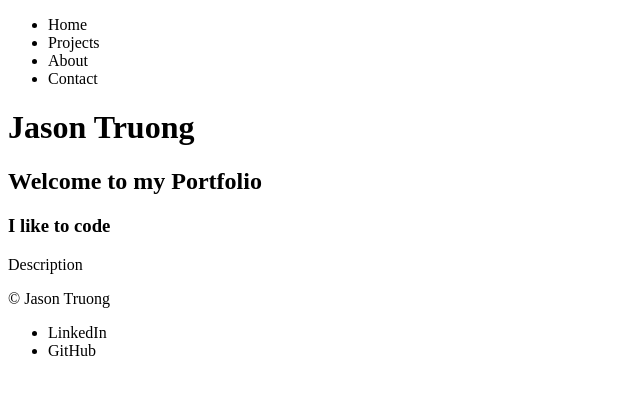
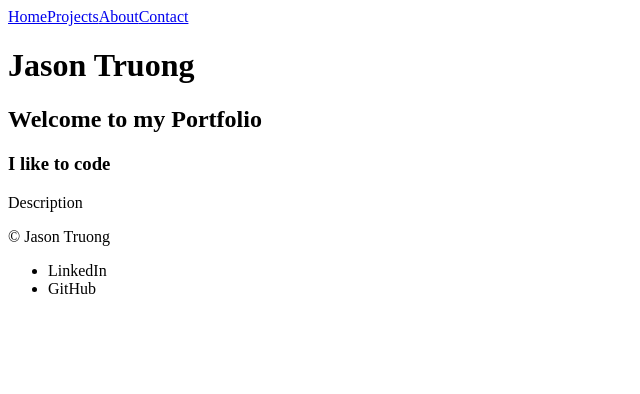
Before and after one commit to jasonvtruong/Jason-Truong-Portfolio, an Angular app: page /home in a window 1280 px wide. Shown: the top 394 px of the page, without its empty margins (0-640 px from the left). Built offline with nearby package versions, Linux system fonts and the light colour scheme.

Commit message:
Create navbar - Move navbar into app from main page - Add router links for each page

```diff
--- a/src/app/app.html
+++ b/src/app/app.html
@@ -1,3 +1,12 @@
+<div class="nav-bar">
+  <nav>
+    <a routerLink="/home" routerLinkActive="active">Home</a>
+    <a routerLink="/projects" routerLinkActive="active">Projects</a>
+    <a routerLink="/about" routerLinkActive="active">About</a>
+    <a routerLink="/contact" routerLinkActive="active">Contact</a>
+  </nav>
+</div>
+
 <div class="app-container">
   <router-outlet></router-outlet>
 </div>
--- a/src/app/app.ts
+++ b/src/app/app.ts
@@ -1,9 +1,9 @@
 import { Component, signal } from '@angular/core';
-import { RouterOutlet } from '@angular/router';
+import {RouterLink, RouterLinkActive, RouterOutlet} from '@angular/router';
 
 @Component({
   selector: 'app-root',
-  imports: [RouterOutlet],
+  imports: [RouterOutlet, RouterLink, RouterLinkActive],
   templateUrl: './app.html',
   styleUrl: './app.css'
 })
--- a/src/app/main-page/main-page.html
+++ b/src/app/main-page/main-page.html
@@ -1,13 +1,4 @@
 <header>
-  <nav>
-    <ul>
-      <li><a>Home</a></li>
-      <li><a>Projects</a></li>
-      <li><a>About</a></li>
-      <li><a>Contact</a></li>
-    </ul>
-  </nav>
-
   <h1>Jason Truong</h1>
 </header>
 
```
